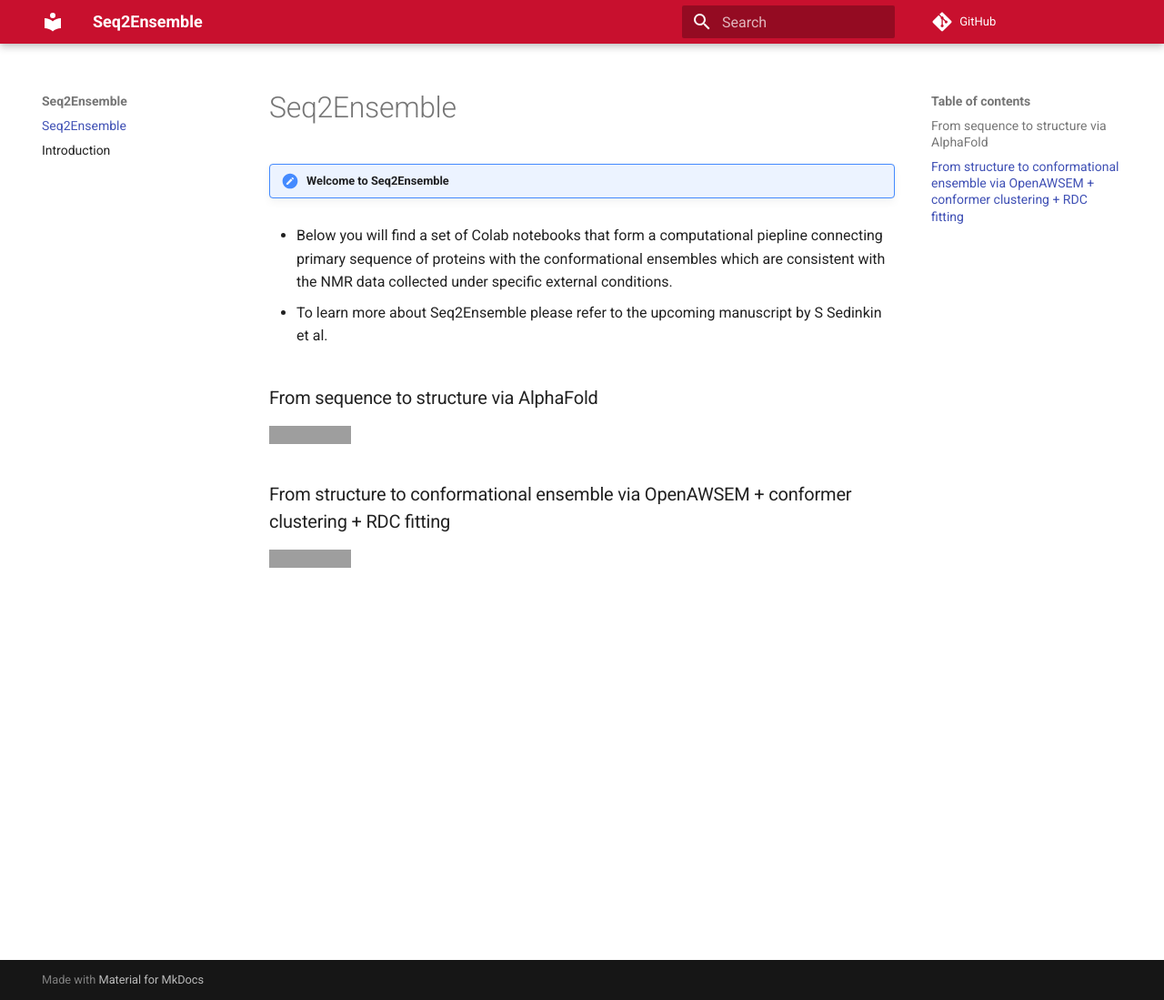
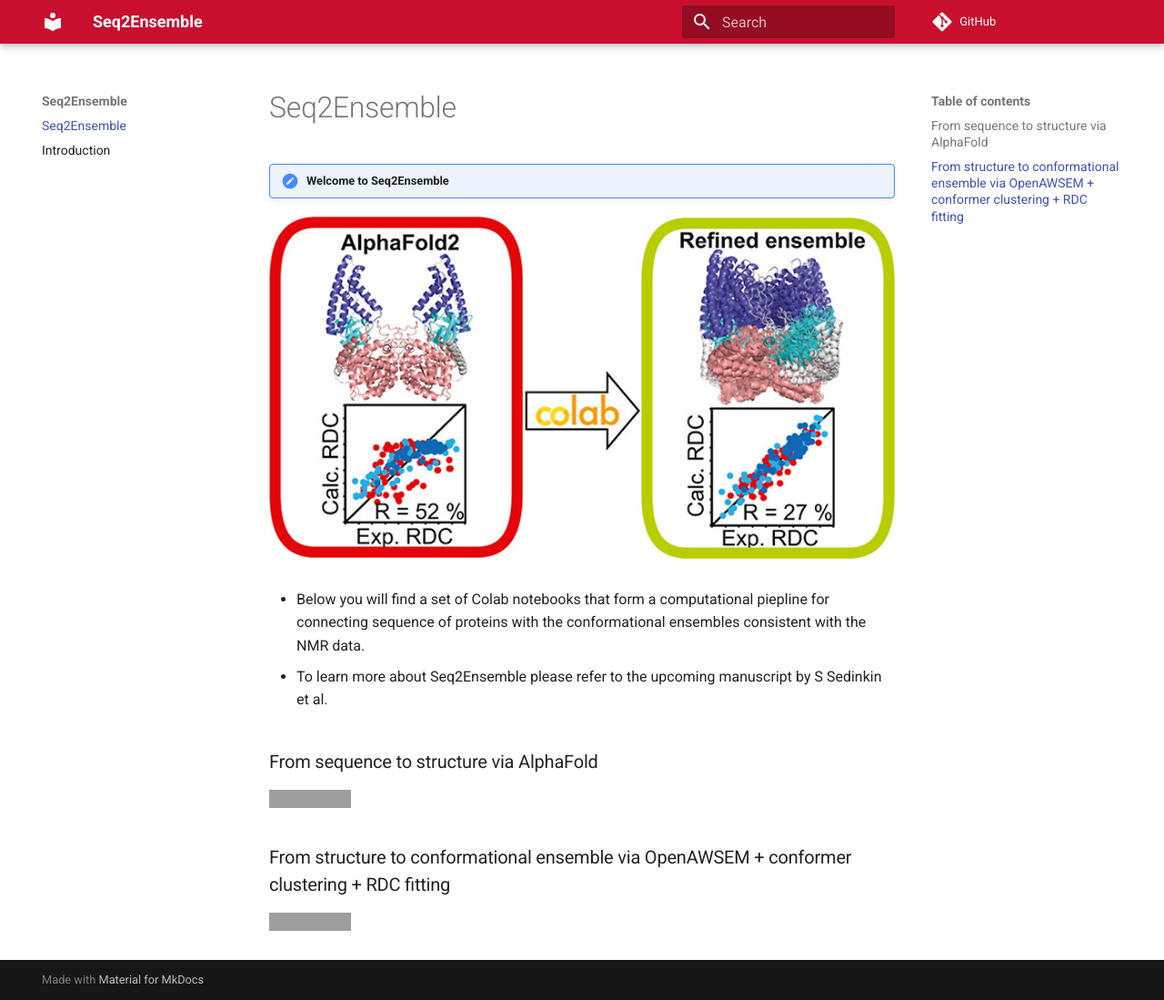
Before and after one commit to PotoyanGroup/Seq2Ensemble, an MkDocs documentation site: the page built from docs/index.md, in a window 1280 px wide and 1099 px high. Shown: the whole window at 91% size. Built offline with MkDocs 1.6.1 and Material for MkDocs 9.7.7, drawn with Linux system fonts in a browser that asks for light colours; comment, search, counter and statistics services are not loaded; grey boxes are pictures that could not be loaded.

Commit message:
'image insert'

```diff
--- a/docs/index.md
+++ b/docs/index.md
@@ -1,6 +1,9 @@
 !!! tldr "Welcome to Seq2Ensemble"
 
-- Below you will find a set of Colab notebooks that form a computational piepline connecting primary sequence of proteins with the conformational ensembles which are consistent with the NMR data collected under specific external conditions.
+
+![](main.jpeg)
+
+- Below you will find a set of Colab notebooks that form a computational piepline for connecting sequence of proteins with the conformational ensembles consistent with the NMR data.
 
 - To learn more about Seq2Ensemble please refer to the upcoming manuscript by S Sedinkin et al.
 
```
Also changed, not shown: docs/main.jpeg (added).
